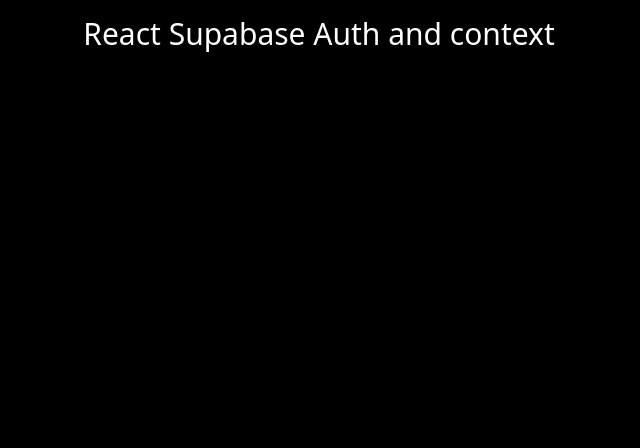
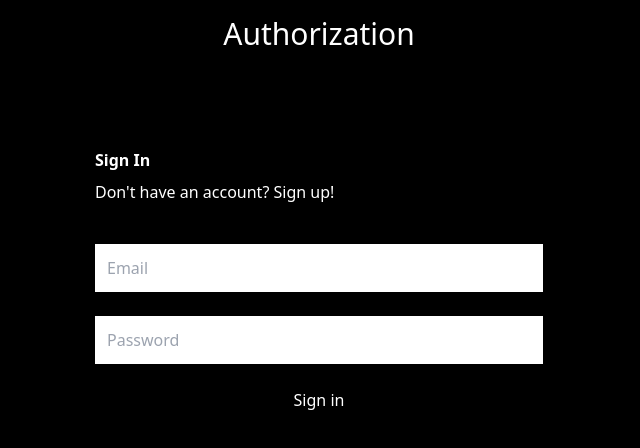
Before and after one commit to Rashiika/Notes_app, a React (Vite) app: page /signin in a window 1280 px wide. Shown: the top 448 px of the page, without its empty margins (321-961 px from the left). Built offline with nearby package versions, Linux system fonts and the light colour scheme.

Commit message:
Made signin page

```diff
--- a/src/components/Dashboard.jsx
+++ b/src/components/Dashboard.jsx
@@ -20,7 +20,7 @@
 
     return (
     <div className='text-white'>
-      <h1>Dashboard</h1>
+      <h1 className='text-center '>Dashboard</h1>
       <h2>Welcome, {session?.user?.email}</h2>
       <div>
         <p onClick={handleSignOut} className='hover:cursor-pointer border inline-block px-4 py-3 mt-4'>Sign Out</p>
--- a/src/components/Signin.jsx
+++ b/src/components/Signin.jsx
@@ -1,8 +1,45 @@
-import React from 'react'
+import React , {useState} from 'react'
+import { Link, useNavigate } from 'react-router-dom'
+import { UserAuth } from '../context/AuthContext'
 
 const Signin = () => {
+    const [email, setEmail] = useState('');
+    const [password, setPassword] = useState('');
+    const [loading, setLoading] = useState('');
+    const [error, setError] = useState('');
+
+    const {session, signInUser} = UserAuth();
+    const navigate = useNavigate()
+    console.log(session);
+
+    const handleSignIn =async (e) => {
+        e.preventDefault();
+        setLoading(true);
+        try{
+            const result = await signInUser(email, password)
+            if(result.success){
+                navigate('/dashboard');
+            }
+        } catch(error){
+            setError("An error occured");
+        }finally{
+            setLoading(false);
+        }
+    }
+
   return (
-    <div>Signin</div>
+    <div>
+        <form onSubmit={handleSignIn} className='max-w-md m-auto pt-24'>
+            <h2 className="font-bold pb-2 text-white">Sign In</h2>
+            <p className="text-white">Don't have an account? <Link to="/signup">Sign up!</Link></p>
+            <div className='flex flex-col py-4'>
+                <input onChange={(e)=> setEmail(e.target.value)} className="p-3 mt-6" type="email" placeholder='Email'/>
+                <input onChange={(e)=> setPassword(e.target.value)} className="p-3 mt-6" type="password" placeholder='Password'/>
+                <button type="submit" disabled={loading} className='mt-6 w-full text-white'>Sign in</button>
+                {error && <p className='text-red-600 text-center pt-4'>{error}</p>}
+            </div>
+        </form>
+    </div>
   )
 }
 
--- a/src/context/AuthContext.jsx
+++ b/src/context/AuthContext.jsx
@@ -18,7 +18,7 @@
          return {success : true, data};
     };
 
-    const signInUser = async ({email, password}) => {
+    const signInUser = async (email, password) => {
         try{
             const { data, error } = await supabase.auth.signInWithPassword({
                 email: email,
--- a/src/main.jsx
+++ b/src/main.jsx
@@ -8,7 +8,7 @@
 createRoot(document.getElementById('root')).render(
   <StrictMode>
     <>
-    <h1 className="text-center pt-4 text-3xl text-white">React Supabase Auth and context</h1>
+    <h1 className="text-center pt-4 text-3xl text-white">Authorization</h1>
     <AuthContextProvider>
       <RouterProvider router={router} />
     </AuthContextProvider>
```
